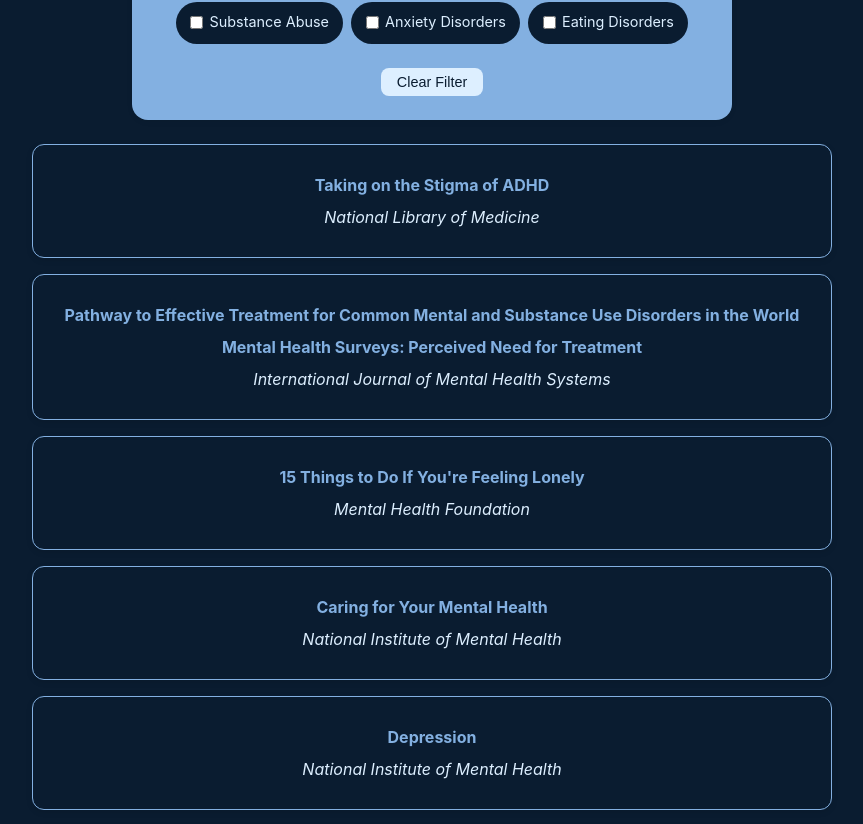
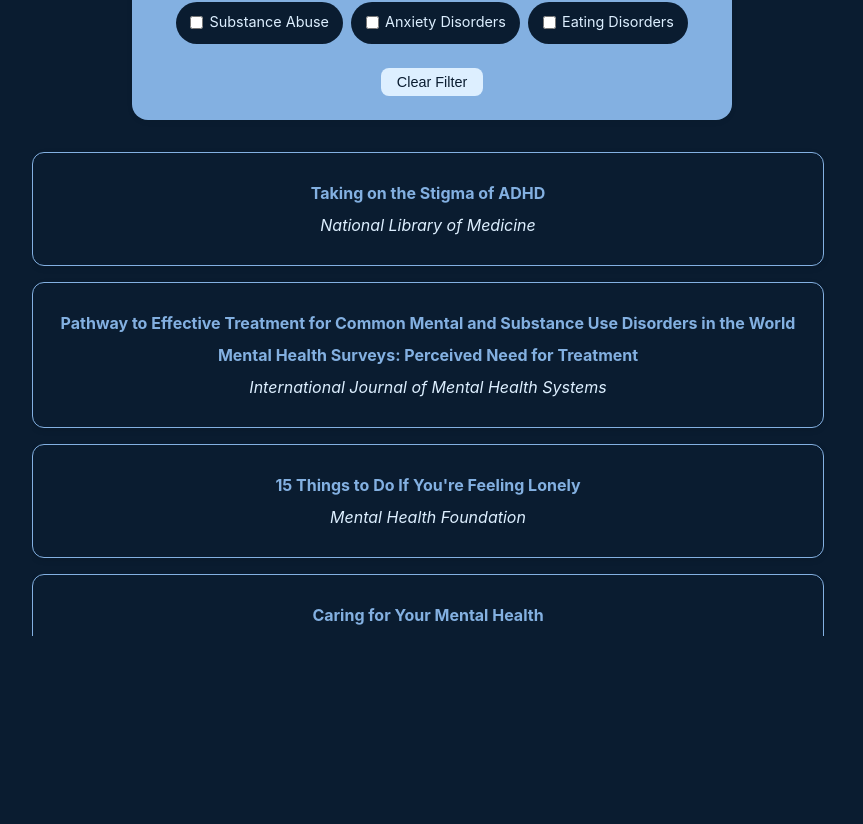
Before and after one commit to anyakapila/MentalHealthResources, a Vue app: page /articles in a window 1280 px wide. Shown: the part 412-1236 px from the top of the page, without its empty margins (208-1071 px from the left). After the commit the page ends 1072 px from the top, so only its background shows below. Built offline with nearby package versions, Linux system fonts and the light colour scheme.

Commit message:
fixed loading gmaps error and scroll bars

```diff
--- a/index.html
+++ b/index.html
@@ -6,6 +6,14 @@
     <meta name="viewport" content="width=device-width, initial-scale=1.0">
     <title>SupportShelf</title>
 
+    <script>
+  (g=>{var h,a,k,p="The Google Maps JavaScript API",c="google",l="importLibrary",q="__ib__",m=document,b=window;b=b[c]||(b[c]={});var d=b.maps||(b.maps={}),r=new Set,e=new URLSearchParams,u=()=>h||(h=new Promise(async(f,n)=>{await (a=m.createElement("script"));e.set("libraries",[...r]+"");for(k in g)e.set(k.replace(/[A-Z]/g,t=>"_"+t[0].toLowerCase()),g[k]);e.set("callback",c+".maps."+q);a.src=`https://maps.${c}apis.com/maps/api/js?`+e;d[q]=f;a.onerror=()=>h=n(Error(p+" could not load."));a.nonce=m.querySelector("script[nonce]")?.nonce||"";m.head.append(a)}));d[l]?console.warn(p+" only loads once. Ignoring:",g):d[l]=(f,...n)=>r.add(f)&&u().then(()=>d[l](f,...n))})({
+    key: "AIzaSyCgqfNRutkyQfLKxOsZL_HBAsBxnHjzZ14",
+    v: "weekly",
+    // Use the 'v' parameter to indicate the version to use (weekly, beta, alpha, etc.).
+    // Add other bootstrap parameters as needed, using camel case.
+  });
+  </script>
   </head>
   <body>
     <div id="app"></div>
--- a/src/assets/base.css
+++ b/src/assets/base.css
@@ -164,3 +164,29 @@
   border-radius: 8px;
   box-shadow: 0 2px 6px rgba(0, 0, 0, 0.1);
 }
+
+.filtered-list {
+  max-height: 500px;
+  padding-right: 1rem;
+  overflow-y: auto;
+  scrollbar-width: thin;
+  scrollbar-color: var(--color-heading) transparent;
+}
+
+.filtered-list ul {
+  padding-right: 0.5rem;
+  margin: 0;
+  list-style: none;
+}
+
+.filtered-list::-webkit-scrollbar {
+  width: 6px;
+}
+
+.filtered-list::-webkit-scrollbar-track {
+  background: transparent;  /* track color */
+}
+
+.filtered-list::-webkit-scrollbar-thumb {
+  background-color: var(--color-heading); /* thumb color */
+}
--- a/src/assets/page_support/PlaceList.vue
+++ b/src/assets/page_support/PlaceList.vue
@@ -55,13 +55,22 @@
 .list-panel {
   width: 30%;
   height: 500px;
-  overflow-y: scroll;
-  scrollbar-width: none;
-  -ms-overflow-style: none;
+  padding-right: 0.5rem;
+  overflow-y: auto;
+  scrollbar-width: thin;
+  scrollbar-color: var(--color-heading) transparent;
 }
 
 .list-panel::-webkit-scrollbar {
-  display: none;
+  width: 6px;
+}
+
+.list-panel::-webkit-scrollbar-track {
+  background: transparent;  /* track color */
+}
+
+.list-panel::-webkit-scrollbar-thumb {
+  background-color: var(--color-heading); /* thumb color */
 }
 
 </style>
--- a/src/assets/page_support/loadingGoogleMaps.js
+++ b/src/assets/page_support/loadingGoogleMaps.js
@@ -1,36 +1,8 @@
-let googleMapsScriptLoaded = false;
+let mapsLibLoaded = null;
 
-export function loadGoogleMaps(apiKey = import.meta.env.VITE_GOOGLE_MAPS_API_KEY, libraries = ['marker', 'places']) {
-    return new Promise((resolve, reject) => {
-        if (googleMapsScriptLoaded && window.google && window.google.maps) {
-            resolve(window.google.maps);
-            return;
-        }
-
-       // if script is there but not loaded yet
-        if (document.querySelector('#google-maps-script')) {
-            const checkInterval = setInterval(() => {
-                if (window.google && window.google.maps) {
-                    clearInterval(checkInterval);
-                    googleMapsScriptLoaded = true;
-                    resolve(window.google.maps);
-                }
-            }, 100);
-            return;
-        }
-
-        // loading fresh script
-        const script = document.createElement('script');
-        script.id = 'google-maps-script';
-        script.src = `https://maps.googleapis.com/maps/api/js?key=${apiKey}&libraries=${libraries.join(',')}`;
-        script.async = true;
-        script.defer = true;
-        script.onload = () => {
-            googleMapsScriptLoaded = true;
-            resolve(window.google.maps);
-        };
-        script.onerror = reject;
-
-        document.head.appendChild(script);
-    });
+export function loadGoogleMaps() {
+  if (!mapsLibLoaded) {
+    mapsLibLoaded = google.maps.importLibrary('maps');
+  }
+  return mapsLibLoaded;
 }
--- a/src/views/Articles.vue
+++ b/src/views/Articles.vue
@@ -29,6 +29,7 @@
 </div>
 
    <div class="filtered-list">
+   <ul>
     <li
       class="card"
       v-for="article in filteredArticles"
@@ -37,7 +38,9 @@
       <strong>{{ article.title }}</strong></a><br />
       <em>{{ article.source }}</em><br />
     </li>
-    </div>
+    </ul>
+   </div>
+
   </main>
 </template>
 
--- a/src/views/Hotlines.vue
+++ b/src/views/Hotlines.vue
@@ -29,6 +29,7 @@
 </div>
 
    <div class="filtered-list">
+   <ul>
     <li
       class="card"
       v-for="hotline in filteredHotlines"
@@ -44,6 +45,7 @@
 
       <em>{{ hotline.number }}</em><br />
     </li>
+    </ul>
     </div>
 
   </main>
--- a/src/views/Support.vue
+++ b/src/views/Support.vue
@@ -137,14 +137,17 @@
 
     methods: {
 
-    initMap() {
+    async initMap() {
       const mapDiv = this.$refs.mapRef?.mapEl
       if (!mapDiv) {
         console.warn('Map element not ready yet');
         return;
       }
 
-      this.map = new google.maps.Map(mapDiv, {
+      console.log('Map ref:', this.$refs.mapRef);
+      const { Map } = await google.maps.importLibrary("maps");
+
+      this.map = new Map(mapDiv, {
         center: { lat: this.lat, lng: this.lng },
         zoom: 14,
       });
```
